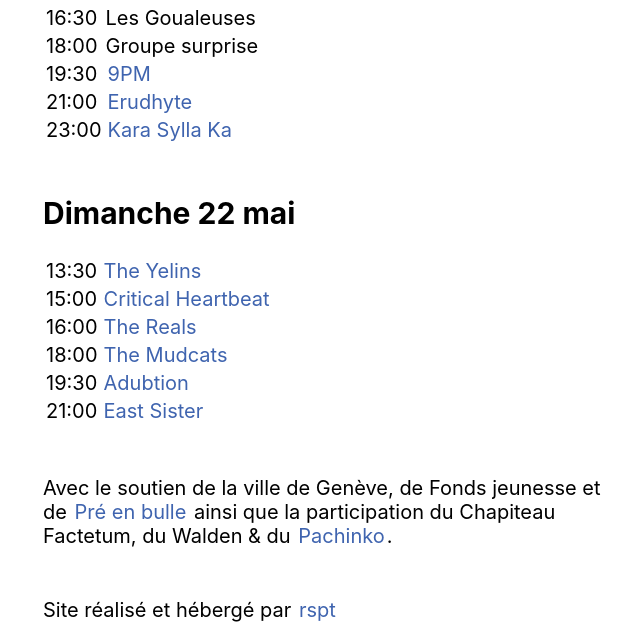
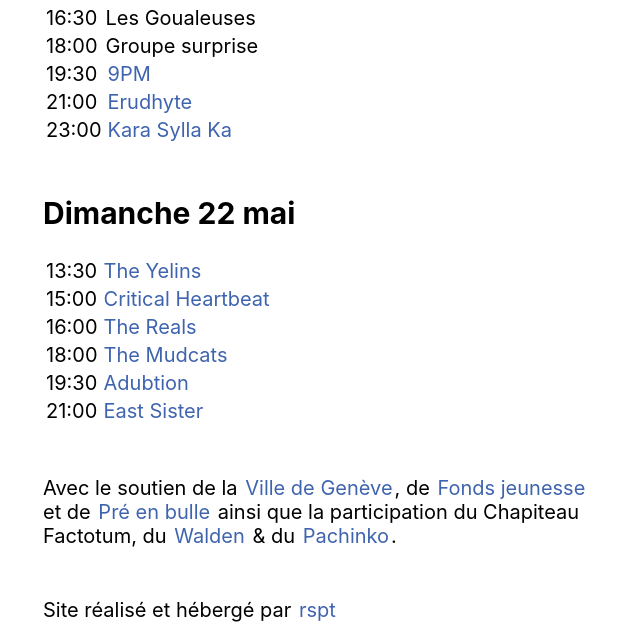
Before and after one commit to larucheio/chapiteaugrottes.ch, a website: page build/index.html in a window 1280 px wide. Shown: the part 689-1327 px from the top of the page, without its empty margins (313-953 px from the left). Drawn offline with nearby package versions, Linux system fonts and the light colour scheme; files that its build step writes are made by us from their sources; a web font is replaced by a local one.

Commit message:
Update links

```diff
--- a/build/index.html
+++ b/build/index.html
@@ -112,7 +112,7 @@
 
   <section>
     <p>
-      Avec le soutien de la ville de Genève, de Fonds jeunesse et de <a href="http://www.preenbulle.ch/">Pré en bulle</a> ainsi que la participation du Chapiteau Factetum, du Walden & du <a href="https://www.facebook.com/Pachinko-166692176716350/">Pachinko</a>.
+      Avec le soutien de la <a href="http://www.ville-geneve.ch/">Ville de Genève</a>, de <a href="https://www.ge.ch/aides_financieres/formations/fonds_jeunesse.asp">Fonds jeunesse</a> et de <a href="http://www.preenbulle.ch/">Pré en bulle</a> ainsi que la participation du Chapiteau Factotum, du <a href="http://www.aduplex.ch/">Walden</a> & du <a href="https://www.facebook.com/Pachinko-166692176716350/">Pachinko</a>.
     </p>
   </section>
 
```
